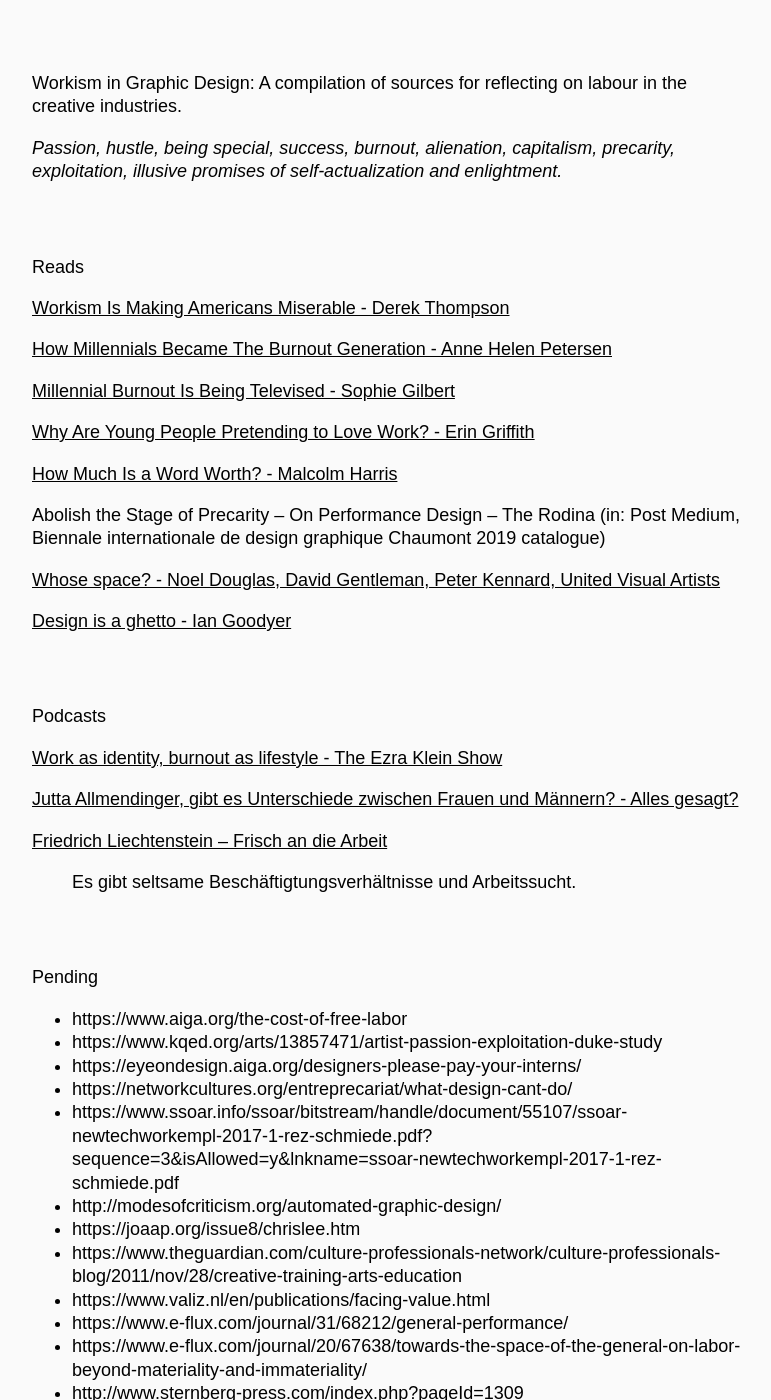
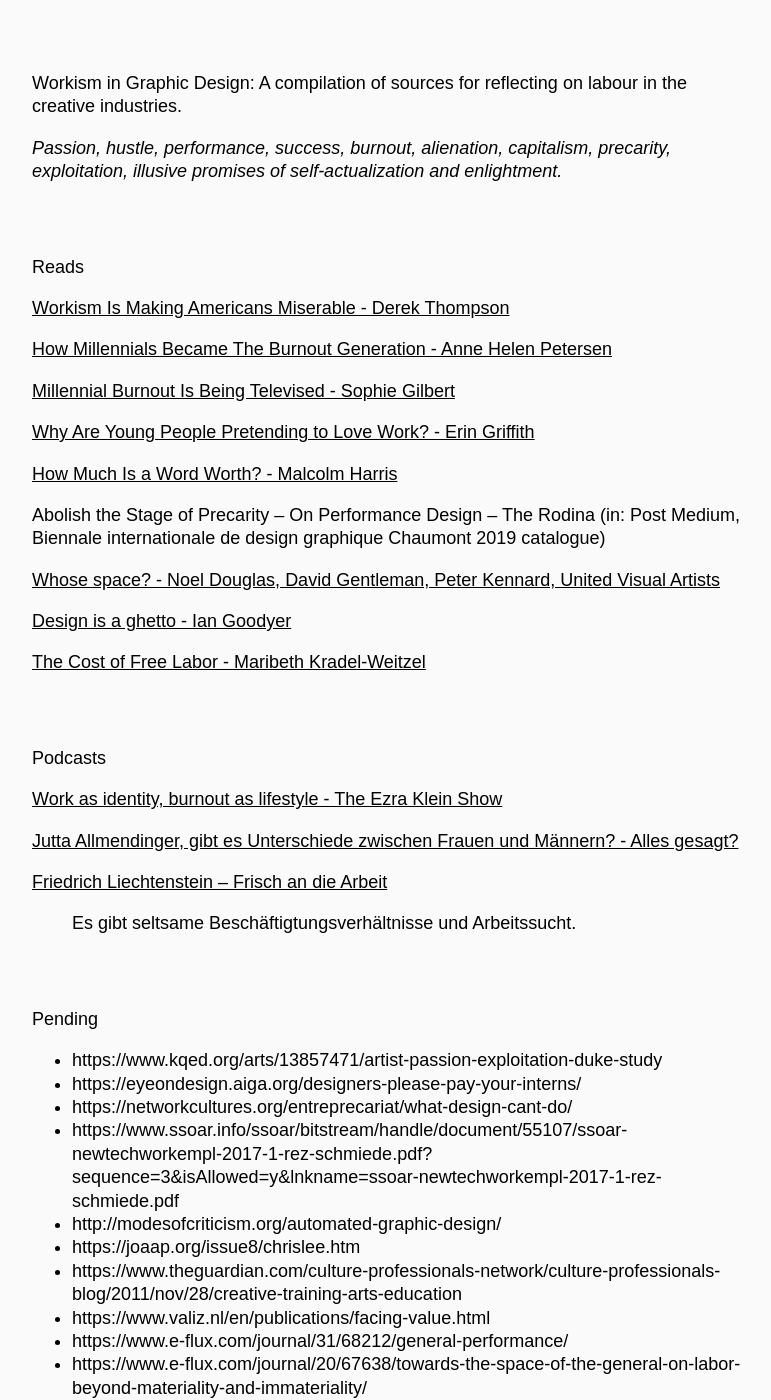
Before and after one commit to jensschnitzler/Room-For-Advancement, a Jekyll site: the page built from index.md, in a window 1280 px wide and 1400 px high. Shown: the whole window, without its empty margins (248-1019 px from the left). Built offline with Jekyll 4.4.1, drawn with Linux system fonts in a browser that asks for light colours; our own code applies the rules of GitHub Pages for plain Markdown files; the repository's description, which GitHub fills in, is left out.

Commit message:
Update index.md

```diff
--- a/index.md
+++ b/index.md
@@ -1,6 +1,6 @@
 # Workism in Graphic Design: A compilation of sources for reflecting on labour in the creative industries.
 
-*Passion, hustle, being special, success, burnout, alienation, capitalism, precarity, exploitation, illusive promises of self-actualization and enlightment.*
+*Passion, hustle, performance, success, burnout, alienation, capitalism, precarity, exploitation, illusive promises of self-actualization and enlightment.*
 
 ## Reads
 
@@ -20,6 +20,8 @@ Abolish the Stage of Precarity – On Performance Design – The Rodina (in: Pos
 
 [Design is a ghetto - Ian Goodyer](http://www.eyemagazine.com/opinion/article/design-is-a-ghetto)
 
+[The Cost of Free Labor - Maribeth Kradel-Weitzel](https://www.aiga.org/the-cost-of-free-labor)
+
 ## Podcasts
 
 [Work as identity, burnout as lifestyle - The Ezra Klein Show](https://castbox.fm/episode/Work-as-identity%2C-burnout-as-lifestyle-id121041-id147034442?utm_campaign=a_share_ep&utm_medium=dlink&utm_source=a_share&country=de)
@@ -30,7 +32,6 @@ Abolish the Stage of Precarity – On Performance Design – The Rodina (in: Pos
 > Es gibt seltsame Beschäftigtungsverhältnisse und Arbeitssucht.
 
 ## Pending
-- https://www.aiga.org/the-cost-of-free-labor
 - https://www.kqed.org/arts/13857471/artist-passion-exploitation-duke-study
 - https://eyeondesign.aiga.org/designers-please-pay-your-interns/
 - https://networkcultures.org/entreprecariat/what-design-cant-do/
```
